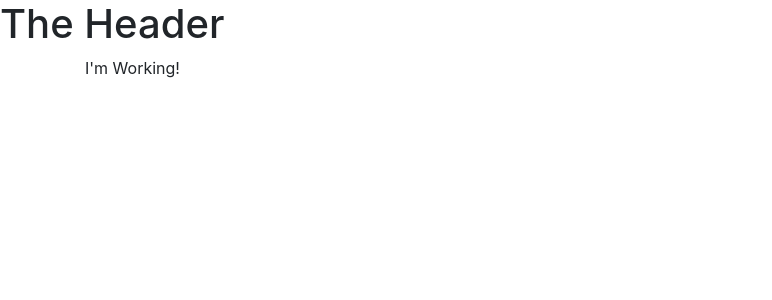
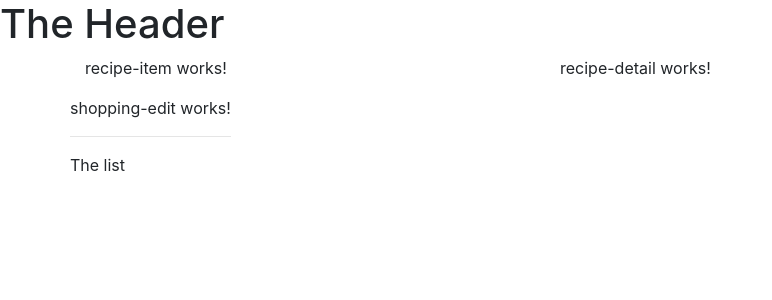
Before and after one commit to MudassarBashir/ng-complete-guide, an Angular app: page / in a window 1280 px wide. Shown: the top 300 px of the page, without its empty margins (0-772 px from the left). Built offline with nearby package versions, Linux system fonts and the light colour scheme.

Commit message:
Using the components.

```diff
--- a/src/app/app.component.html
+++ b/src/app/app.component.html
@@ -2,7 +2,8 @@
 <div class="container">
   <div class="row">
     <div class="col-md-12">
-      I'm Working!
+      <app-recipes></app-recipes>
+      <app-shopping-list></app-shopping-list>
     </div>
   </div>
 </div>
--- a/src/app/app.module.ts
+++ b/src/app/app.module.ts
@@ -8,6 +8,7 @@ import { RecipeListComponent } from './recipes/recipe-list/recipe-list.component
 import { RecipeDetailComponent } from './recipes/recipe-detail/recipe-detail.component';
 import { ShoppingListComponent } from './shopping-list/shopping-list.component';
 import { ShoppingEditComponent } from './shopping-list/shopping-edit/shopping-edit.component';
+import { RecipeItemComponent } from './recipes/recipe-list/recipe-item/recipe-item.component';
 
 @NgModule({
   declarations: [
@@ -17,7 +18,8 @@ import { ShoppingEditComponent } from './shopping-list/shopping-edit/shopping-ed
     RecipeListComponent,
     RecipeDetailComponent,
     ShoppingListComponent,
-    ShoppingEditComponent
+    ShoppingEditComponent,
+    RecipeItemComponent
   ],
   imports: [BrowserModule],
   providers: [],
--- /dev/null
+++ b/src/app/recipes/recipe-list/recipe-item/recipe-item.component.html
@@ -0,0 +1 @@
+<p>recipe-item works!</p>
--- /dev/null
+++ b/src/app/recipes/recipe-list/recipe-item/recipe-item.component.ts
@@ -0,0 +1,15 @@
+import { Component, OnInit } from '@angular/core';
+
+@Component({
+  selector: 'app-recipe-item',
+  templateUrl: './recipe-item.component.html',
+  styleUrls: ['./recipe-item.component.css']
+})
+export class RecipeItemComponent implements OnInit {
+
+  constructor() { }
+
+  ngOnInit(): void {
+  }
+
+}
--- a/src/app/recipes/recipe-list/recipe-list.component.html
+++ b/src/app/recipes/recipe-list/recipe-list.component.html
@@ -1 +1 @@
-<p>recipe-list works!</p>
+<app-recipe-item></app-recipe-item>
--- a/src/app/recipes/recipe-list/recipe-list.component.ts
+++ b/src/app/recipes/recipe-list/recipe-list.component.ts
@@ -6,10 +6,7 @@ import { Component, OnInit } from '@angular/core';
   styleUrls: ['./recipe-list.component.css']
 })
 export class RecipeListComponent implements OnInit {
+  constructor() {}
 
-  constructor() { }
-
-  ngOnInit(): void {
-  }
-
+  ngOnInit(): void {}
 }
--- a/src/app/recipes/recipes.component.html
+++ b/src/app/recipes/recipes.component.html
@@ -1 +1,8 @@
-<p>recipes works!</p>
+<div class="row">
+  <div class="col-md-5">
+    <app-recipe-list></app-recipe-list>
+  </div>
+  <div class="col-md-7">
+    <app-recipe-detail></app-recipe-detail>
+  </div>
+</div>
--- a/src/app/shopping-list/shopping-list.component.html
+++ b/src/app/shopping-list/shopping-list.component.html
@@ -1 +1,7 @@
-<p>shopping-list works!</p>
+<div class="row">
+  <div class="col-xs-10">
+    <app-shopping-edit></app-shopping-edit>
+    <hr />
+    <p>The list</p>
+  </div>
+</div>
--- a/src/app/shopping-list/shopping-list.component.ts
+++ b/src/app/shopping-list/shopping-list.component.ts
@@ -6,10 +6,7 @@ import { Component, OnInit } from '@angular/core';
   styleUrls: ['./shopping-list.component.css']
 })
 export class ShoppingListComponent implements OnInit {
+  constructor() {}
 
-  constructor() { }
-
-  ngOnInit(): void {
-  }
-
+  ngOnInit(): void {}
 }
```
Also changed, not shown: src/app/recipes/recipe-list/recipe-item/recipe-item.component.css (added).
